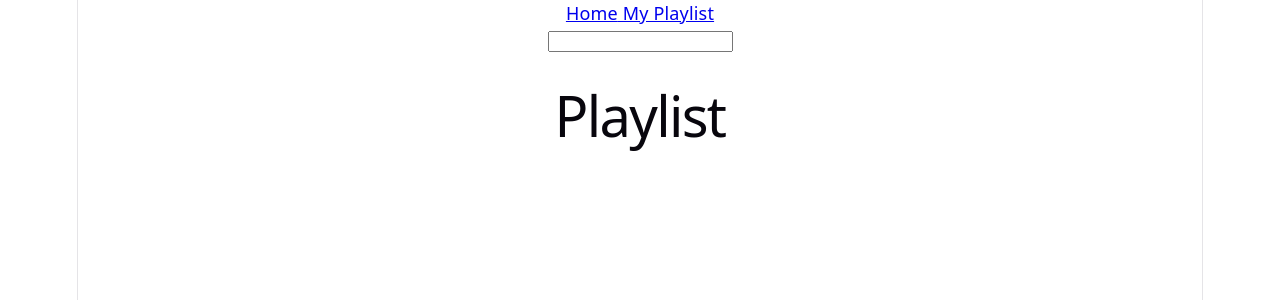
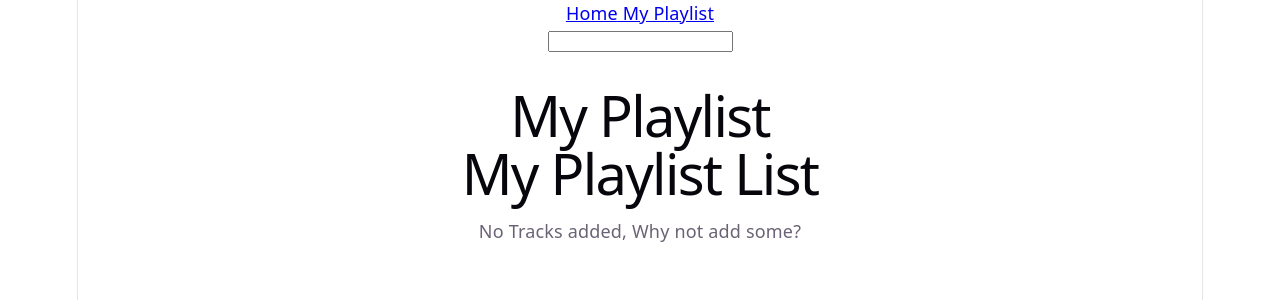
Before and after one commit to Rairohan/StackTrack, a React (Vite) app: page /playlist in a window 1280 px wide. Shown: the top 300 px of the page. Built offline with nearby package versions, Linux system fonts and the light colour scheme.

Commit message:
Playlist updated

```diff
--- a/src/components/PlaylistList.jsx
+++ b/src/components/PlaylistList.jsx
@@ -0,0 +1,21 @@
+import usePlaylist from "../hooks/usePlaylist"
+export default function PlaylistList() {
+    const {playlist}= usePlaylist()
+
+    return (
+        <div>
+            <h1>My Playlist List</h1>
+         {
+             playlist.length === 0 ? <p>No Tracks added, Why not add some?</p>: null
+         }
+         {
+             playlist.map((track)=>(
+                <div key={track.trackId}>
+                    <li>{track.trackName} - {track.artistName}</li>
+                </div>
+                 ))
+         }
+
+        </div>
+    )
+}
--- a/src/hooks/usePlaylist.js
+++ b/src/hooks/usePlaylist.js
@@ -22,11 +22,11 @@ export default function usePlaylist() {
   }
 
   function addTrack(track) {
-    dispatch({ type: 'ADD_TRACK', payload: track })
+    dispatch({ type: 'add', payload: track })
   }
 
   function removeTrack(id) {
-    dispatch({ type: 'REMOVE_TRACK', payload: id })
+    dispatch({ type: 'remove', payload: id })
   }
 
   return {
--- a/src/pages/Playlist.jsx
+++ b/src/pages/Playlist.jsx
@@ -1,5 +1,10 @@
+import PlaylistList from "../components/PlaylistList";
 export default function Playlist() {
     return (
-        <h1>Playlist</h1>
+        <div>
+            <h1>My Playlist</h1>
+            <PlaylistList/>
+        </div>
+
     )
 }
```
